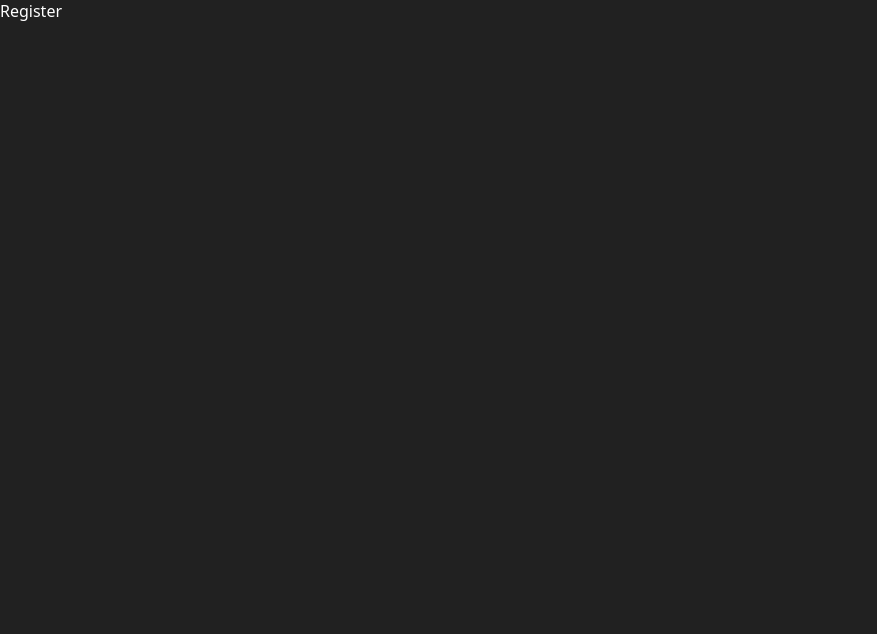
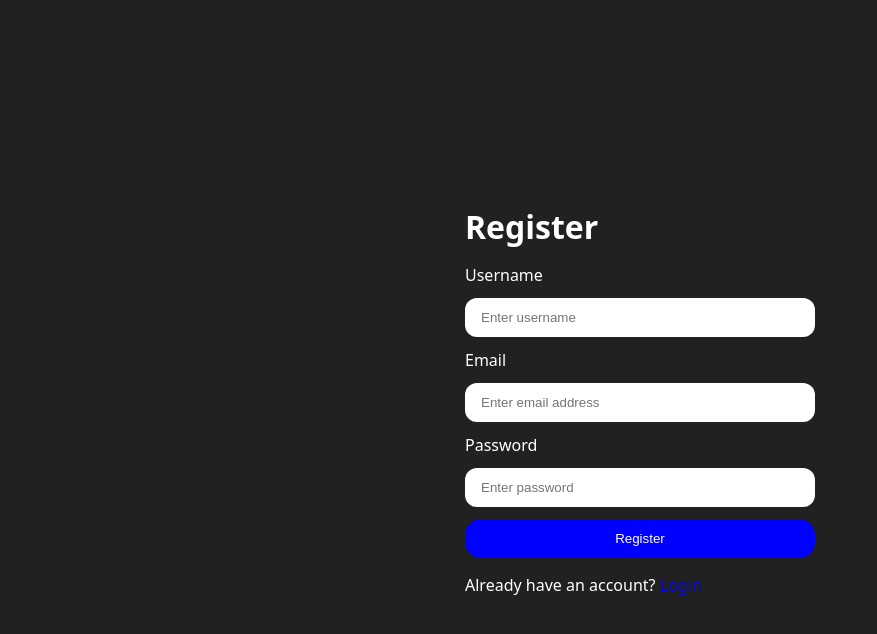
Before and after one commit to Shreya-Wani/preplift-ai, a React app in the folder Frontend/: page /register in a window 1280 px wide. Shown: the top 634 px of the page, without its empty margins (0-877 px from the left). Built offline with nearby package versions, Linux system fonts and the light colour scheme; the HTML template or start-up script is replaced by a standard one.

Commit message:
Add registration page and enhance login page with navigation links; update dependencies

```diff
--- a/Frontend/package.json
+++ b/Frontend/package.json
@@ -12,7 +12,8 @@
   "dependencies": {
     "react": "^19.2.4",
     "react-dom": "^19.2.4",
-    "react-router": "^7.14.0"
+    "react-router": "^7.14.0",
+    "react-router-dom": "^7.14.0"
   },
   "devDependencies": {
     "@eslint/js": "^9.39.4",
--- a/Frontend/src/features/auth/auth.form.scss
+++ b/Frontend/src/features/auth/auth.form.scss
@@ -33,4 +33,9 @@
             border-radius: 0.75rem;
         }
     }
+
+    a{
+        color: blue;
+        text-decoration: none;
+    }
 }
--- a/Frontend/src/features/auth/pages/Login.jsx
+++ b/Frontend/src/features/auth/pages/Login.jsx
@@ -1,7 +1,9 @@
 import React from 'react'
 import '../auth.form.scss'
+import { useNavigate, Link } from 'react-router-dom'
 
 const Login = () => {
+    const navigate = useNavigate();
 
     const handleSubmit = (e) => {
         e.preventDefault();
@@ -25,6 +27,8 @@
 
                     <button className='button primary-button'> Login </button>
                 </form>
+
+                <p>Don't have an account? <Link to="/register">Register</Link></p>
             </div>
         </main>
     )
--- a/Frontend/src/features/auth/pages/Register.jsx
+++ b/Frontend/src/features/auth/pages/Register.jsx
@@ -1,10 +1,40 @@
 import React from 'react'
+import { useNavigate, Link } from 'react-router-dom'
 
 const Register = () => {
+
+  const navigate = useNavigate()
+
+  const handleSubmit = (e) => {
+    e.preventDefault();
+  }
+
   return (
-    <div>
-      Register
-    </div>
+    <main>
+      <div className="form-container">
+        <h1>Register</h1>
+
+        <form onSubmit={handleSubmit}>
+
+          <div className="input-group">
+            <label htmlFor="text" id="username">Username</label>
+            <input type="text" id="username" name="username" placeholder='Enter username' />
+          </div>
+          <div className="input-group">
+            <label htmlFor="email">Email</label>
+            <input type="email" id="email" name="email" placeholder='Enter email address' />
+          </div>
+          <div className="input-group">
+            <label htmlFor="password">Password</label>
+            <input type="password" id="password" name="password" placeholder='Enter password' />
+          </div>
+
+          <button className='button primary-button'> Register </button>
+        </form>
+
+        <p>Already have an account? <Link to="/login">Login</Link></p>
+      </div>
+    </main>
   )
 }
 
--- a/Frontend/src/style/button.scss
+++ b/Frontend/src/style/button.scss
@@ -6,8 +6,14 @@
     border-radius: 1rem;
     cursor: pointer;
 
+    transition: all 0.3s ease-in-out;
+
     &.primary-button{
         background-color: blue;
         color: white;
     }
+
+    &:active{
+        transform: scale(0.9);
+    }
 }
```
Also changed, not shown: 1 other file (tests, documents, lock files or other folders).
